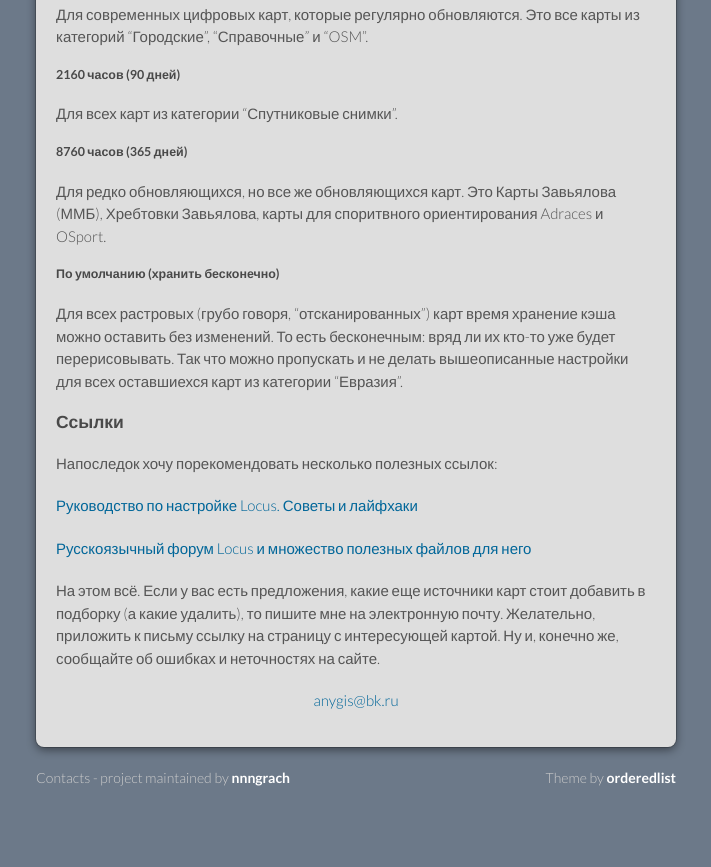
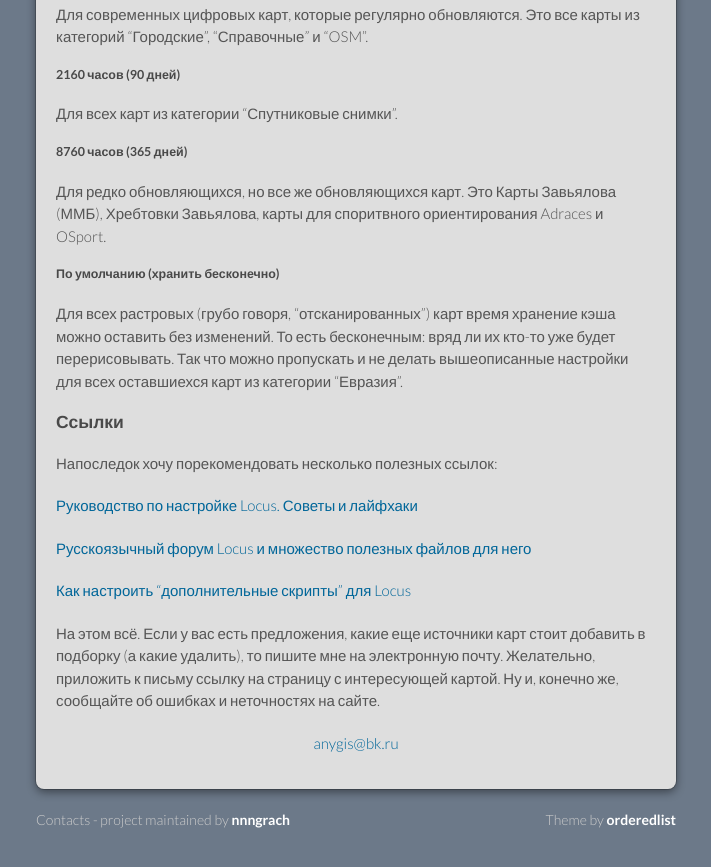
Before and after one commit to nnngrach/AnyGIS_Site, a Jekyll site: the page built from Web/Html/Locus_ru.md, in a window 1280 px wide and 900 px high, scrolled down 4664 px. Shown: the top 867 px of the window, without its empty margins (284-995 px from the left). Built offline with Jekyll 4.4.1, drawn with Linux system fonts in a browser that asks for light colours.

Commit message:
Update Locus_ru.md

```diff
--- a/Web/Html/Locus_ru.md
+++ b/Web/Html/Locus_ru.md
@@ -183,9 +183,13 @@ layout: default
 
 [Русскоязычный форум Locus и множество полезных файлов для него][15]
 
+[Как настроить "дополнительные скрипты" для Locus][16]
+
 [14]: https://shuriktravel.ru/locusmap_firststep/
 
 [15]: https://4pda.ru/forum/index.php?showtopic=210573
+
+[16]: https://melda.ru/locus/quick-www-bookmarks/
 
 На этом всё. Если у вас есть предложения, какие еще источники карт стоит добавить в подборку (а какие удалить), то пишите мне на электронную почту. Желательно, приложить к письму ссылку на страницу с интересующей картой. Ну и, конечно же, сообщайте об ошибках и неточностях на сайте.
 
```
